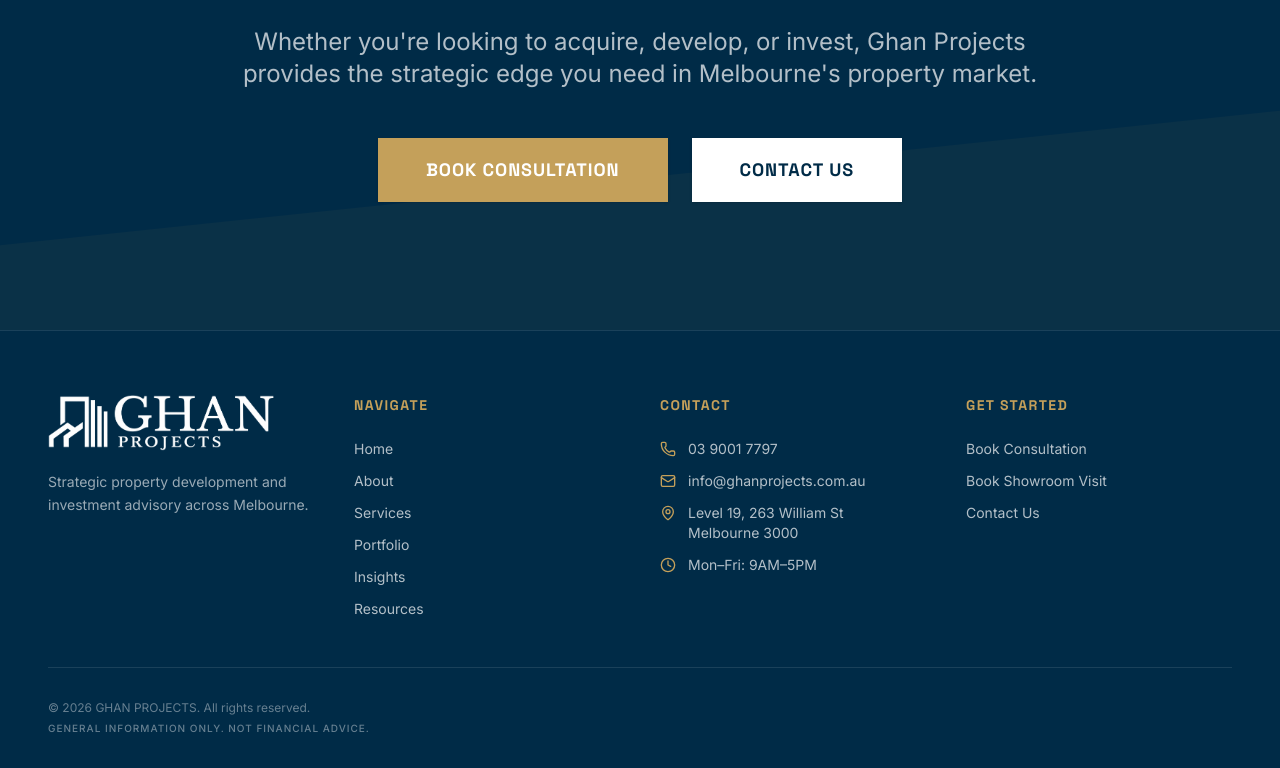
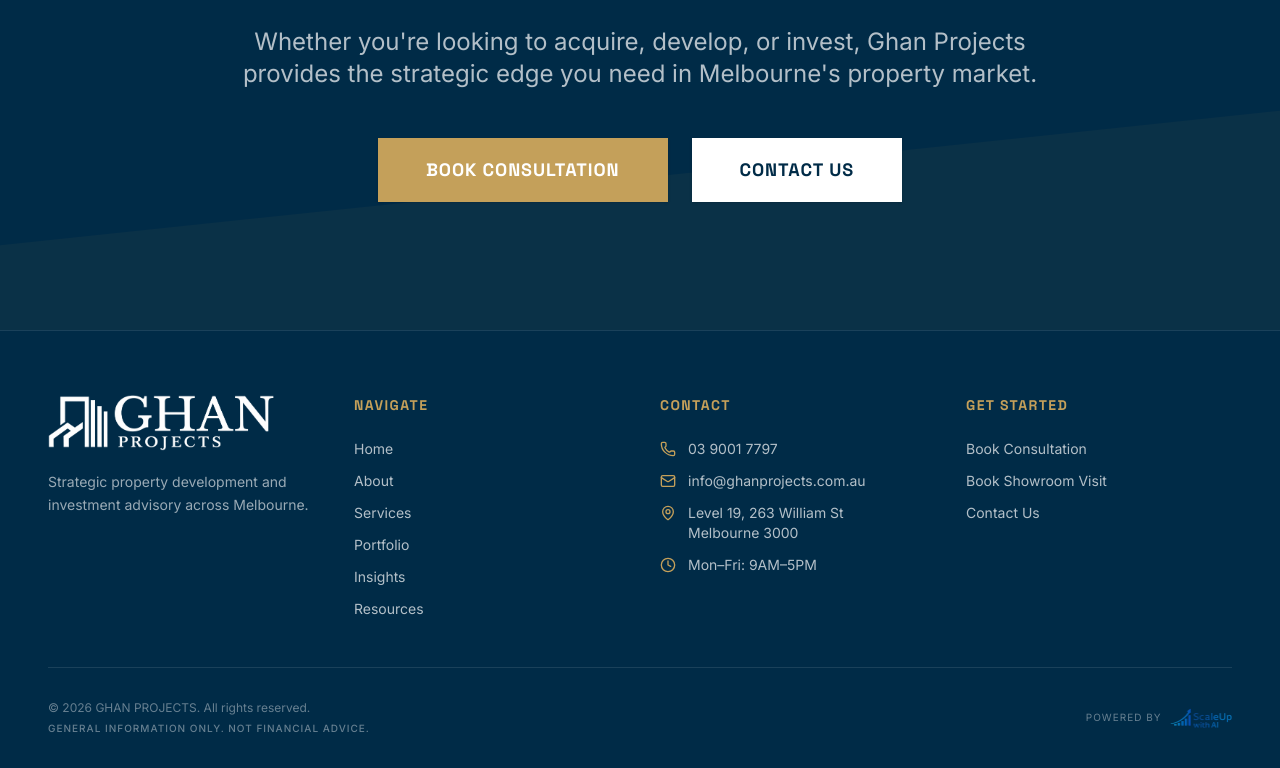
Before and after one commit to elyasalemi10/ghanprojects, a React (Vite) app: page / in a window 1280 px wide. Shown: the part 7986-8754 px from the top of the page. Built offline with nearby package versions, Linux system fonts and the light colour scheme; no server answers.

Commit message:
Add Powered by Scale Up with AI to footer

```diff
--- a/src/components/layout/Footer.tsx
+++ b/src/components/layout/Footer.tsx
@@ -77,6 +77,19 @@
             <p>© {currentYear} GHAN PROJECTS. All rights reserved.</p>
             <p className="uppercase tracking-widest font-medium text-[10px]">General information only. Not financial advice.</p>
           </div>
+          <a
+            href="https://scaleupwithai.ai/intelligent-websites"
+            target="_blank"
+            rel="noopener noreferrer"
+            className="flex items-center gap-2 text-white/40 hover:text-white/60 transition-colors"
+          >
+            <span className="text-[10px] uppercase tracking-widest">Powered by</span>
+            <img
+              src="/scaleup.webp"
+              alt="Scale Up with AI"
+              className="h-5 w-auto opacity-60 hover:opacity-80 transition-opacity"
+            />
+          </a>
         </div>
       </div>
     </footer>
```
Also changed, not shown: public/scaleup.webp (added).
